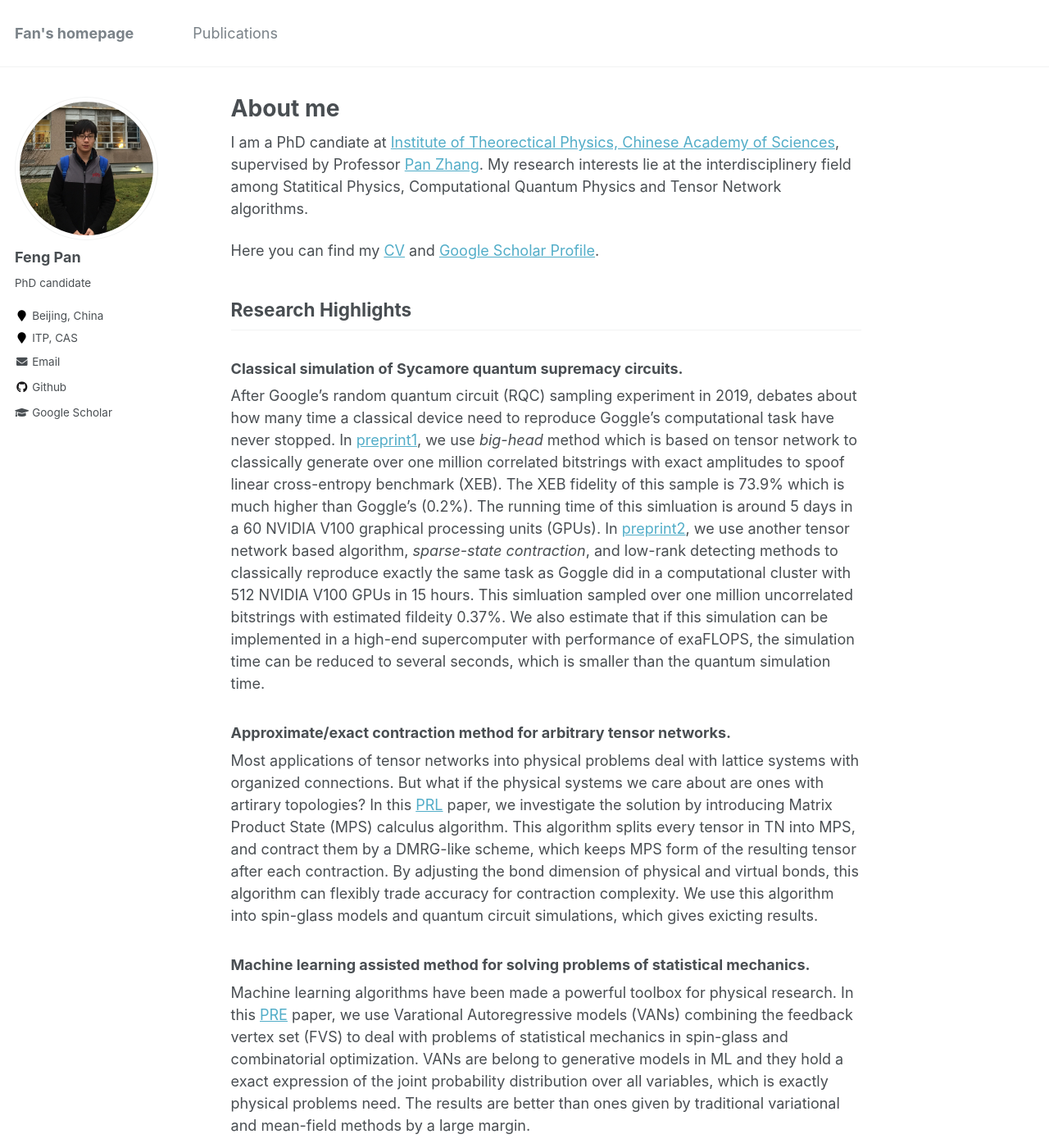
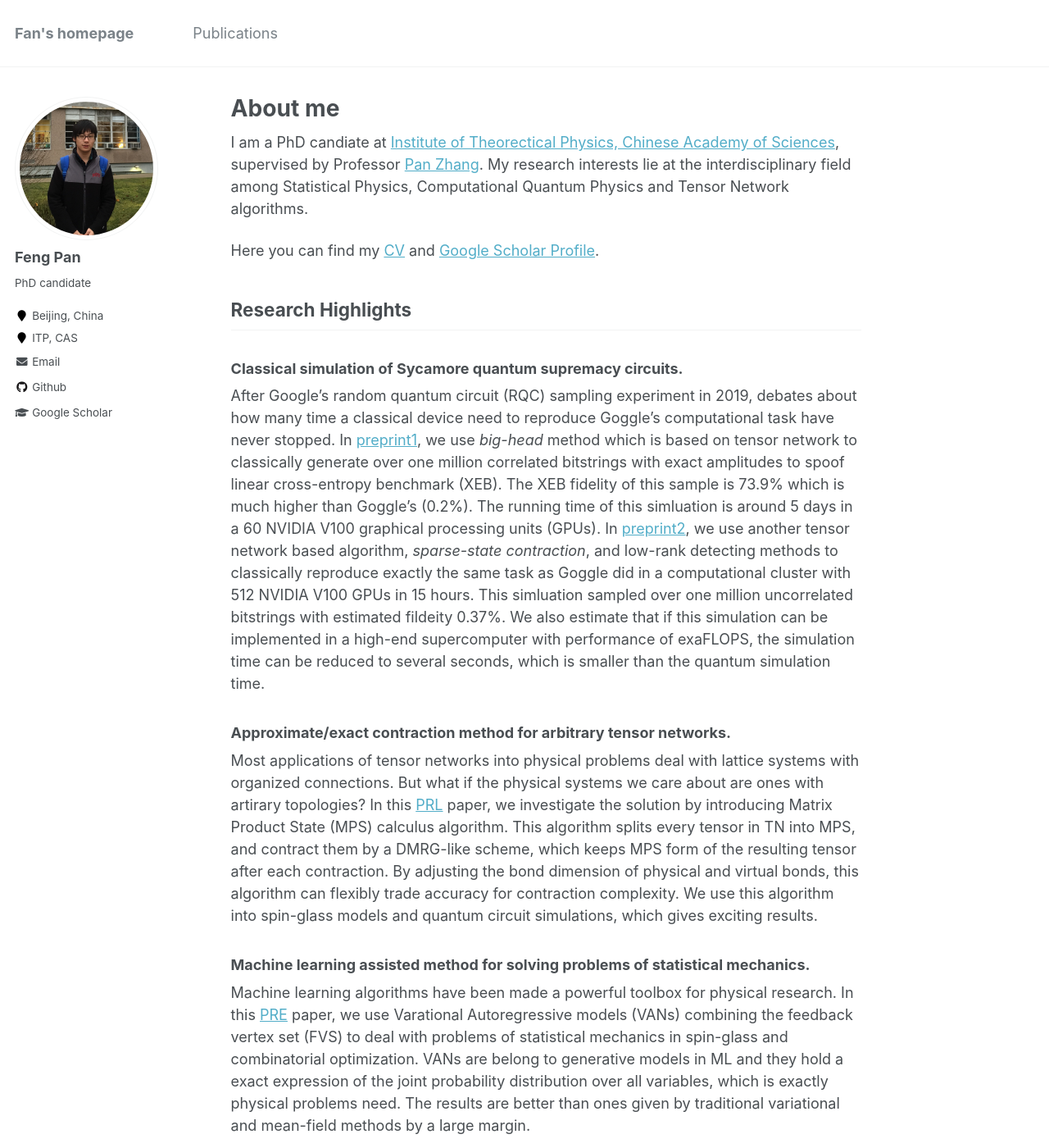
Before and after one commit to Fanerst/Fanerst.github.io, a Jekyll site: the page built from _pages/about.md, in a window 1280 px wide and 1400 px high. Shown: the whole window at 82% size. Built offline with Jekyll 4.4.1, drawn with Linux system fonts in a browser that asks for light colours.

Commit message:
update 12.4

```diff
--- a/_pages/about.md
+++ b/_pages/about.md
@@ -8,7 +8,7 @@ redirect_from:
   - /about.html
 ---
 
-I am a PhD candiate at [Institute of Theorectical Physics, Chinese Academy of Sciences](http://www.itp.cas.cn/), supervised by Professor [Pan Zhang](http://home.itp.ac.cn/~panzhang/). My research interests lie at the interdisciplinery field among Statitical Physics, Computational Quantum Physics and Tensor Network algorithms.
+I am a PhD candiate at [Institute of Theorectical Physics, Chinese Academy of Sciences](http://www.itp.cas.cn/), supervised by Professor [Pan Zhang](http://home.itp.ac.cn/~panzhang/). My research interests lie at the interdisciplinary field among Statistical Physics, Computational Quantum Physics and Tensor Network algorithms.
 
 Here you can find my [CV](files/CV.pdf) and [Google Scholar Profile](https://scholar.google.com/citations?user=ZDEkIDsAAAAJ&hl).
 
@@ -18,7 +18,7 @@ Here you can find my [CV](files/CV.pdf) and [Google Scholar Profile](https://sch
 After Google's random quantum circuit (RQC) sampling experiment in 2019, debates about how many time a classical device need to reproduce Goggle's computational task have never stopped. In [preprint1](https://arxiv.org/abs/2103.03074), we use *big-head* method which is based on tensor network to classically generate over one million correlated bitstrings with exact amplitudes to spoof linear cross-entropy benchmark (XEB). The XEB fidelity of this sample is 73.9% which is much higher than Goggle's (0.2%). The running time of this simluation is around 5 days in a 60 NVIDIA V100 graphical processing units (GPUs). In [preprint2](https://arxiv.org/abs/2111.03011), we use another tensor network based algorithm, *sparse-state contraction*, and low-rank detecting methods to classically reproduce exactly the same task as Goggle did in a computational cluster with 512 NVIDIA V100 GPUs in 15 hours. This simluation sampled over one million uncorrelated bitstrings with estimated fildeity 0.37%. We also estimate that if this simulation can be implemented in a high-end supercomputer with performance of exaFLOPS, the simulation time can be reduced to several seconds, which is smaller than the quantum simulation time.
 
 ### Approximate/exact contraction method for arbitrary tensor networks.
-Most applications of tensor networks into physical problems deal with lattice systems with organized connections. But what if the physical systems we care about are ones with artirary topologies? In this [PRL](https://link.aps.org/doi/10.1103/PhysRevLett.125.060503) paper, we investigate the solution by introducing Matrix Product State (MPS) calculus algorithm. This algorithm splits every tensor in TN into MPS, and contract them by a DMRG-like scheme, which keeps MPS form of the resulting tensor after each contraction. By adjusting the bond dimension of physical and virtual bonds, this algorithm can flexibly trade accuracy for contraction complexity. We use this algorithm into spin-glass models and quantum circuit simulations, which gives exicting results.
+Most applications of tensor networks into physical problems deal with lattice systems with organized connections. But what if the physical systems we care about are ones with artirary topologies? In this [PRL](https://link.aps.org/doi/10.1103/PhysRevLett.125.060503) paper, we investigate the solution by introducing Matrix Product State (MPS) calculus algorithm. This algorithm splits every tensor in TN into MPS, and contract them by a DMRG-like scheme, which keeps MPS form of the resulting tensor after each contraction. By adjusting the bond dimension of physical and virtual bonds, this algorithm can flexibly trade accuracy for contraction complexity. We use this algorithm into spin-glass models and quantum circuit simulations, which gives exciting results.
 
 ### Machine learning assisted method for solving problems of statistical mechanics.
 Machine learning algorithms have been made a powerful toolbox for physical research. In this [PRE](https://link.aps.org/doi/10.1103/PhysRevE.103.012103) paper, we use Varational Autoregressive models (VANs) combining the feedback vertex set (FVS) to deal with problems of statistical mechanics in spin-glass and combinatorial optimization. VANs are belong to generative models in ML and they hold a exact expression of the joint probability distribution over all variables, which is exactly physical problems need. The results are better than ones given by traditional variational and mean-field methods by a large margin.
```
